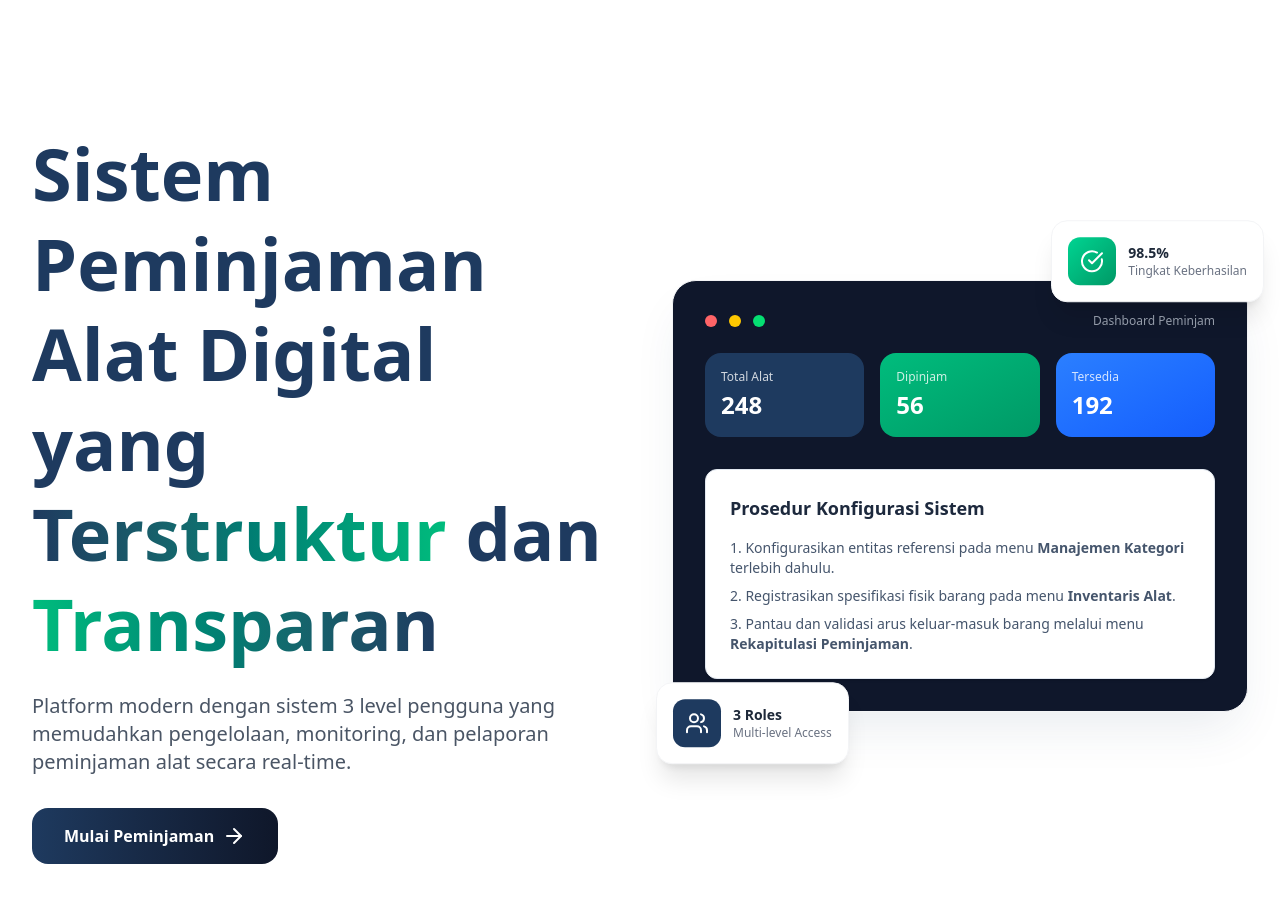
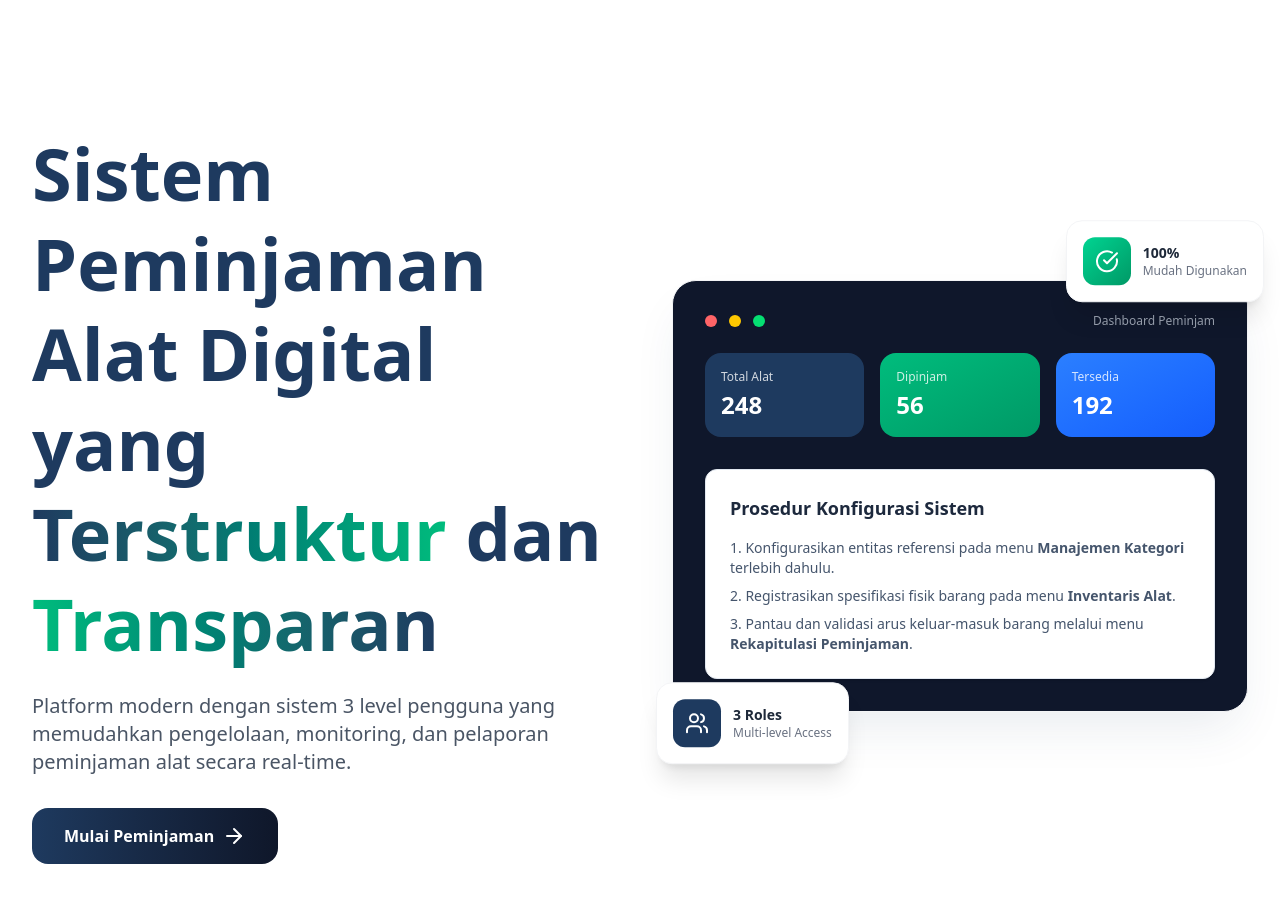
Before and after one commit to ahmadsanny2/peminjaman-alat, a Next.js app in the folder client/: page /home/hero-section in a window 1280 px wide. Shown: the top 902 px of the page. Built offline with nearby package versions, Linux system fonts and the light colour scheme.

Commit message:
feat: make hero section

```diff
--- a/client/src/app/home/hero-section/page.js
+++ b/client/src/app/home/hero-section/page.js
@@ -95,10 +95,8 @@ const Hero = () => {
                                         <CheckCircle color="white" />
                                     </div>
                                     <div>
-                                        <p className="text-sm font-semibold text-gray-800">98.5%</p>
-                                        <p className="text-xs text-gray-500">
-                                            Tingkat Keberhasilan
-                                        </p>
+                                        <p className="text-sm font-semibold text-gray-800">100%</p>
+                                        <p className="text-xs text-gray-500">Mudah Digunakan</p>
                                     </div>
                                 </div>
                             </div>
```
